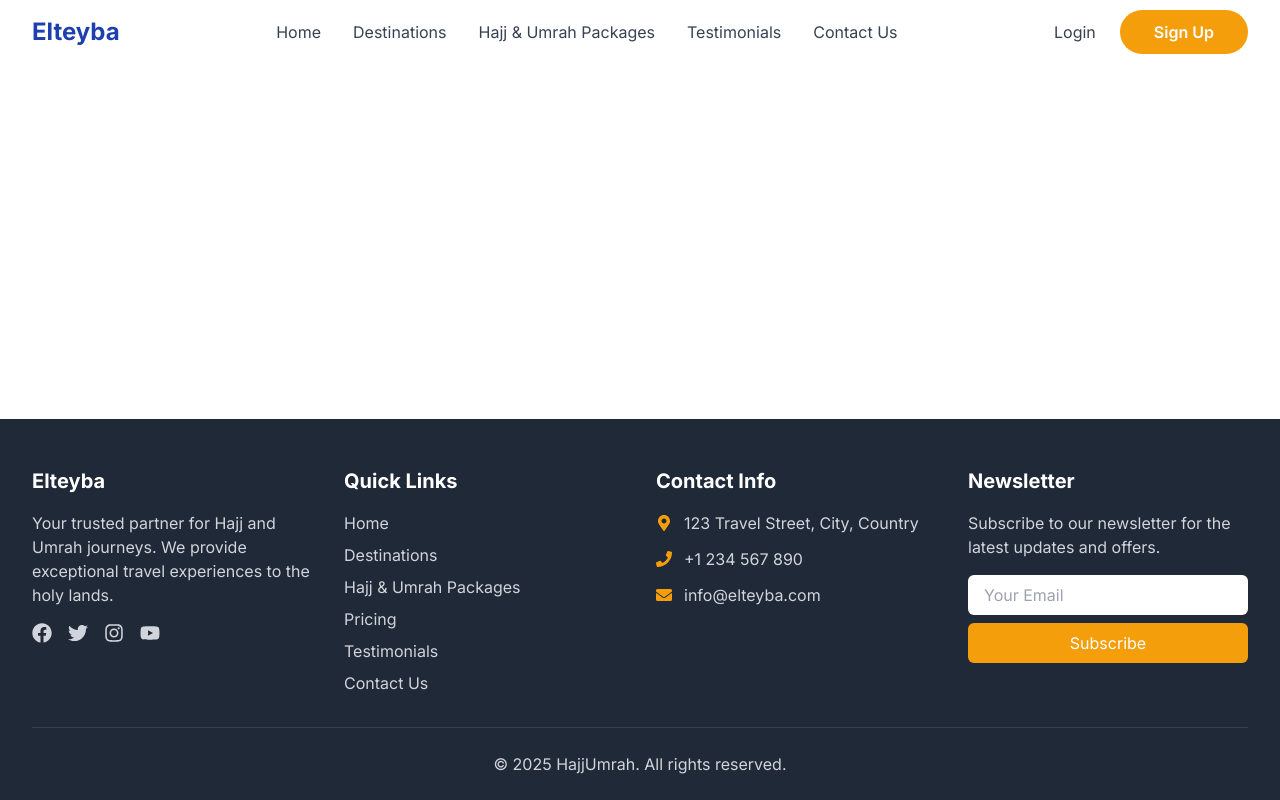
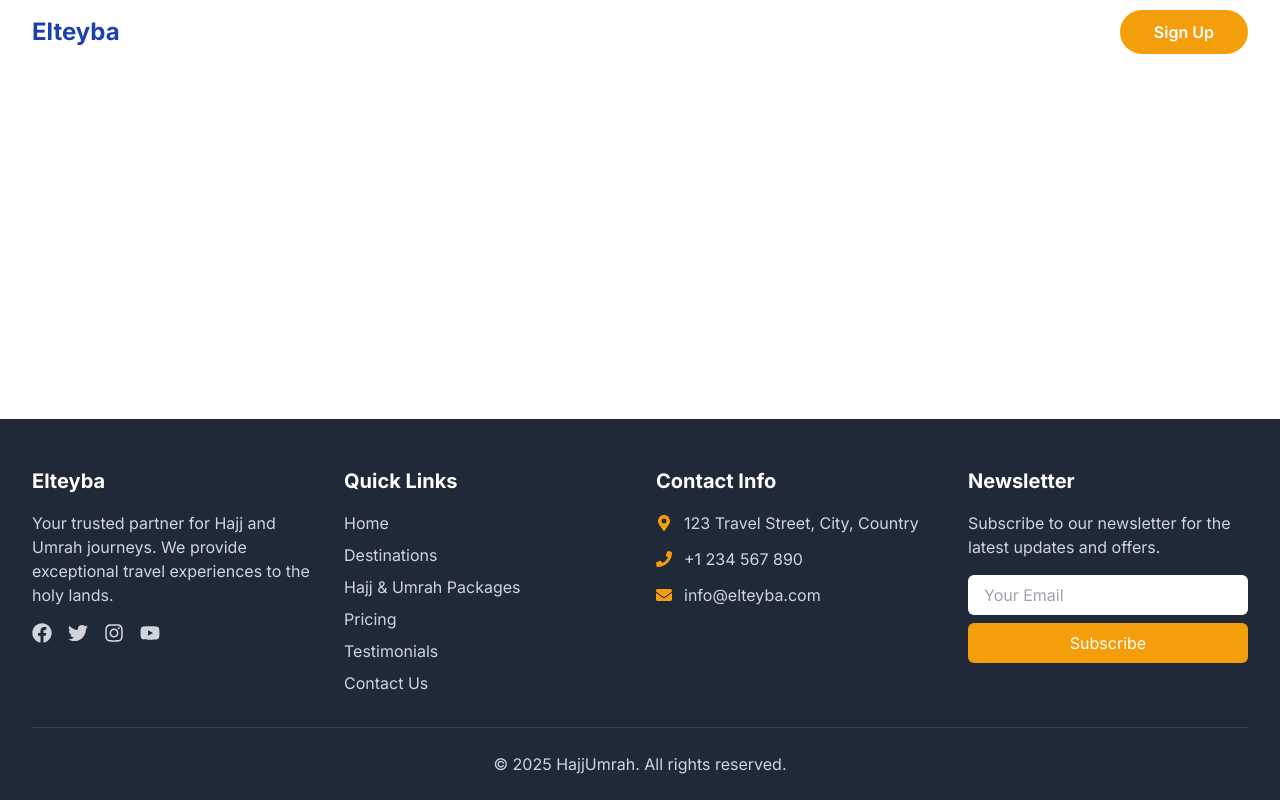
Before and after one commit to mrafiiathallah/elteyba_travel, a React (Vite) app: page / in a window 1280 px wide. Built offline with nearby package versions, Linux system fonts and the light colour scheme.

Commit message:
Menyelesaikan revisi Navbar, merubah warna navbar dan login, merubah warna toggle menjadi putih

```diff
--- a/src/components/Navbar.jsx
+++ b/src/components/Navbar.jsx
@@ -1,10 +1,23 @@
-import { useState } from 'react';
+import { useState, useEffect } from 'react';
 import { Link, NavLink, useLocation } from 'react-router-dom';
 import { FaBars, FaTimes } from 'react-icons/fa';
 
 const Navbar = () => {
   const [isOpen, setIsOpen] = useState(false);
   const location = useLocation();
+  const [scrolling, setScrolling] = useState(false);
+
+  useEffect(() => {
+    const handleScroll = () => {
+      if (window.scrollY > 50) {
+        setScrolling(true);
+      } else {
+        setScrolling(false);
+      }
+    };
+    window.addEventListener("scroll", handleScroll);
+    return () => window.removeEventListener("scroll", handleScroll);
+  }, []);
 
   const toggleMenu = () => {
     setIsOpen(!isOpen);
@@ -15,7 +28,11 @@ const Navbar = () => {
   };
 
   return (
-    <nav className="bg-white sticky top-0 z-50">
+    <nav
+      className={`fixed top-0 w-full z-50 transition-all duration-300 ${
+        scrolling ? "bg-gray-400 shadow-md" : "bg-transparent"
+      }`}
+    >
       <div className="max-w-7xl mx-auto px-4 sm:px-6 lg:px-8">
         <div className="flex justify-between h-16">
           <div className="flex items-center">
@@ -27,49 +44,49 @@ const Navbar = () => {
           <div className="hidden md:flex items-center space-x-8">
             <NavLink
               to="/elteyba_travel"
-              className={`nav-link text-gray-700 hover:text-primary ${isActive('/elteyba_travel') ? 'active-nav-link font-medium' : ''}`}
+              className={`nav-link text-white ${isActive('/elteyba_travel') ? 'active-nav-link font-medium' : ''}`}
             >
               Home
             </NavLink>
             <NavLink
               to="/destinations"
-              className={`nav-link text-gray-700 hover:text-primary ${isActive('/destinations') ? 'active-nav-link font-medium' : ''}`}
+              className={`nav-link text-white ${isActive('/destinations') ? 'active-nav-link font-medium' : ''}`}
             >
               Destinations
             </NavLink>
             <NavLink
               to="/packages"
-              className={`nav-link text-gray-700 hover:text-primary ${isActive('/packages') ? 'active-nav-link font-medium' : ''}`}
+              className={`nav-link text-white ${isActive('/packages') ? 'active-nav-link font-medium' : ''}`}
             >
               Hajj & Umrah Packages
             </NavLink>
             {/* <NavLink
               to="/pricing"
-              className={`nav-link text-gray-700 hover:text-primary ${isActive('/pricing') ? 'active-nav-link font-medium' : ''}`}
+              className={`nav-link text-white ${isActive('/pricing') ? 'active-nav-link font-medium' : ''}`}
             >
               Pricing
             </NavLink> */}
             <NavLink
               to="/testimonials"
-              className={`nav-link text-gray-700 hover:text-primary ${isActive('/testimonials') ? 'active-nav-link font-medium' : ''}`}
+              className={`nav-link text-white ${isActive('/testimonials') ? 'active-nav-link font-medium' : ''}`}
             >
               Testimonials
             </NavLink>
             <NavLink
               to="/contact"
-              className={`nav-link text-gray-700 hover:text-primary ${isActive('/contact') ? 'active-nav-link font-medium' : ''}`}
+              className={`nav-link text-white ${isActive('/contact') ? 'active-nav-link font-medium' : ''}`}
             >
               Contact Us
             </NavLink>
           </div>
 
           <div className="hidden md:flex items-center space-x-6">
-            <Link to="/login" className="text-gray-700 hover:text-primary">
+            <Link to="/login" className="text-white font-semibold hover:text-accent transform duration-300">
               Login
             </Link>
             <Link
               to="/signup"
-              className="border-transparent border-2 bg-accent hover:bg-white hover:text-accent hover:border-accent text-white font-semibold px-8 py-2 rounded-3xl transition duration-500"
+              className="border-transparent border-2 bg-accent hover:bg-transparent hover:text-accent hover:border-accent text-white font-semibold px-8 py-2 rounded-3xl transition duration-500"
             >
               Sign Up
             </Link>
@@ -78,7 +95,7 @@ const Navbar = () => {
           <div className="md:hidden flex items-center">
             <button
               onClick={toggleMenu}
-              className="text-gray-700 hover:text-primary focus:outline-none"
+              className="text-white hover:text-primary focus:outline-none"
             >
               {isOpen ? <FaTimes size={24} /> : <FaBars size={24} />}
             </button>
```
